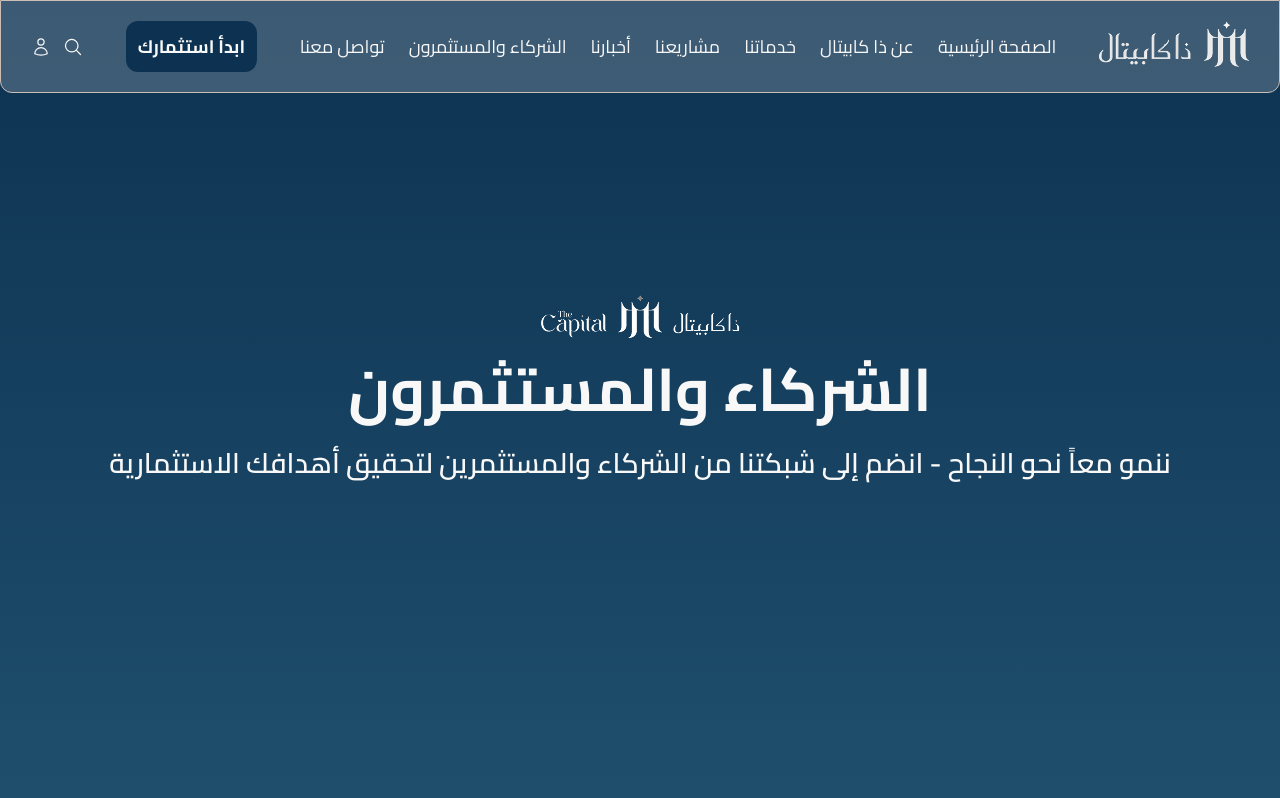
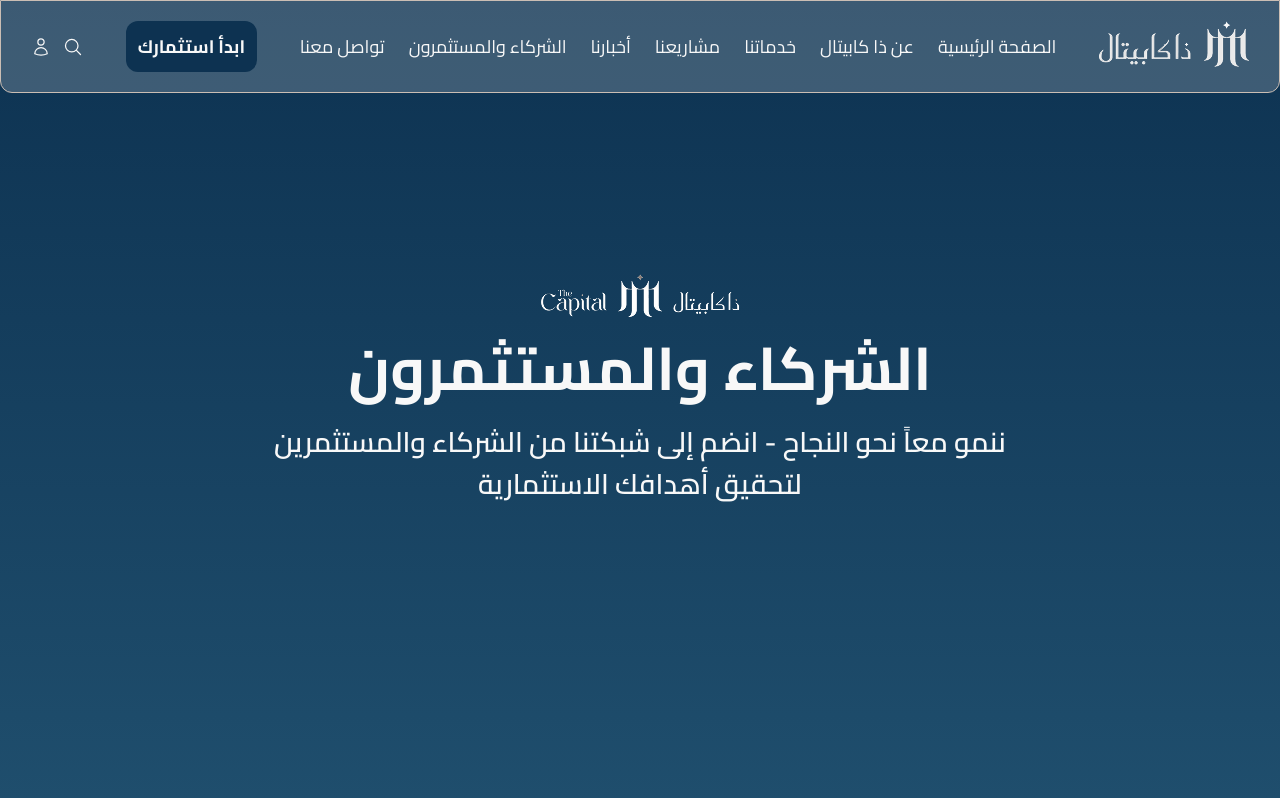
Before and after one commit to iabdwahab/thecapital-realestate, a Next.js app: page /partners in a window 1280 px wide. Shown: the top 798 px of the page. Built offline with nearby package versions, Linux system fonts and the light colour scheme; no server answers.

Commit message:
Limit intro section description width to 800px.

```diff
--- a/components/global/PageIntroSection.tsx
+++ b/components/global/PageIntroSection.tsx
@@ -13,7 +13,7 @@ export default function PageIntroSection({ title, description }: Props) {
           <Image src="/logo-aren.png" alt="The Capital Logo" width={206} height={52} />
         </div>
         <h1 className="text-sub-heading md:text-hero mb-2">{title}</h1>
-        <p className="text-body-regular md:text-sub-heading mb-6">{description}</p>
+        <p className="text-body-regular md:text-sub-heading mb-6 max-w-[800px]">{description}</p>
         {/* <button className="btn-secondary text-cta min-h-[58px] min-w-[270px]">استكشف حلولنا</button> */}
       </div>
     </main>
```
